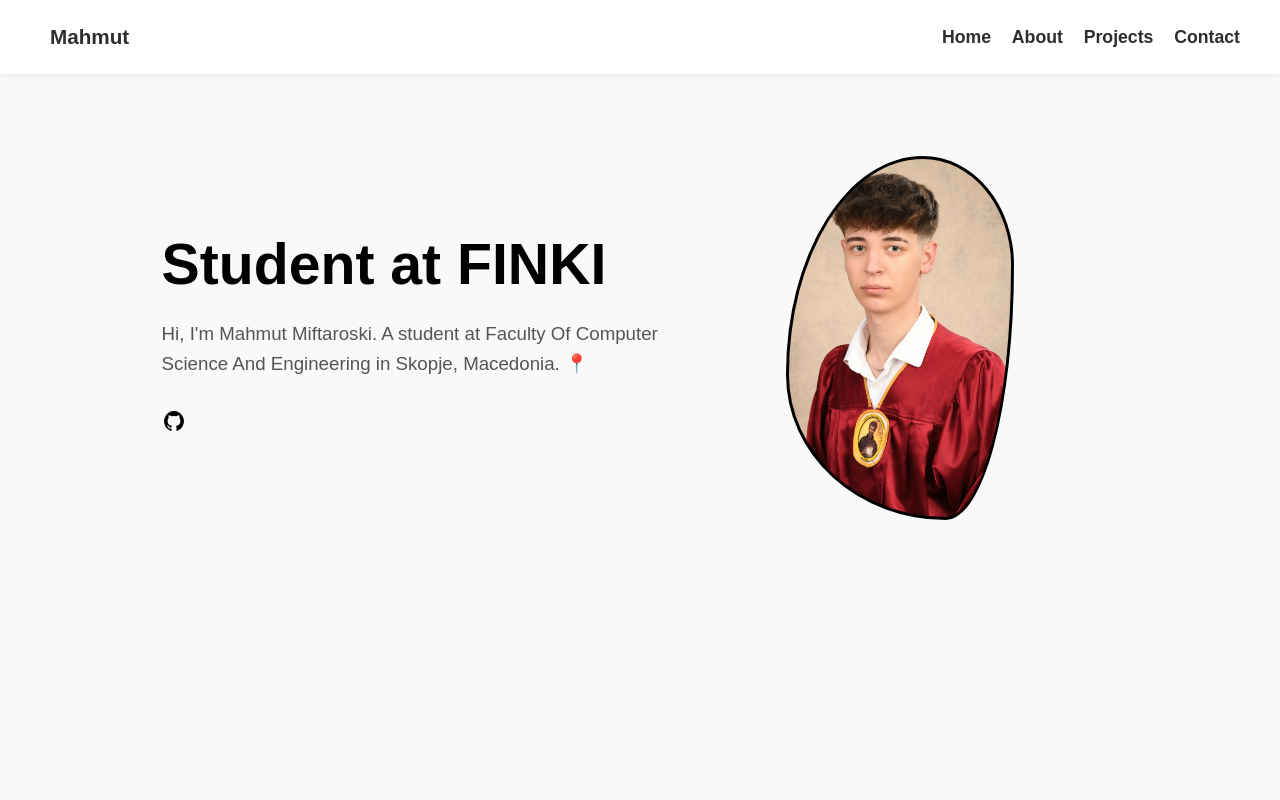
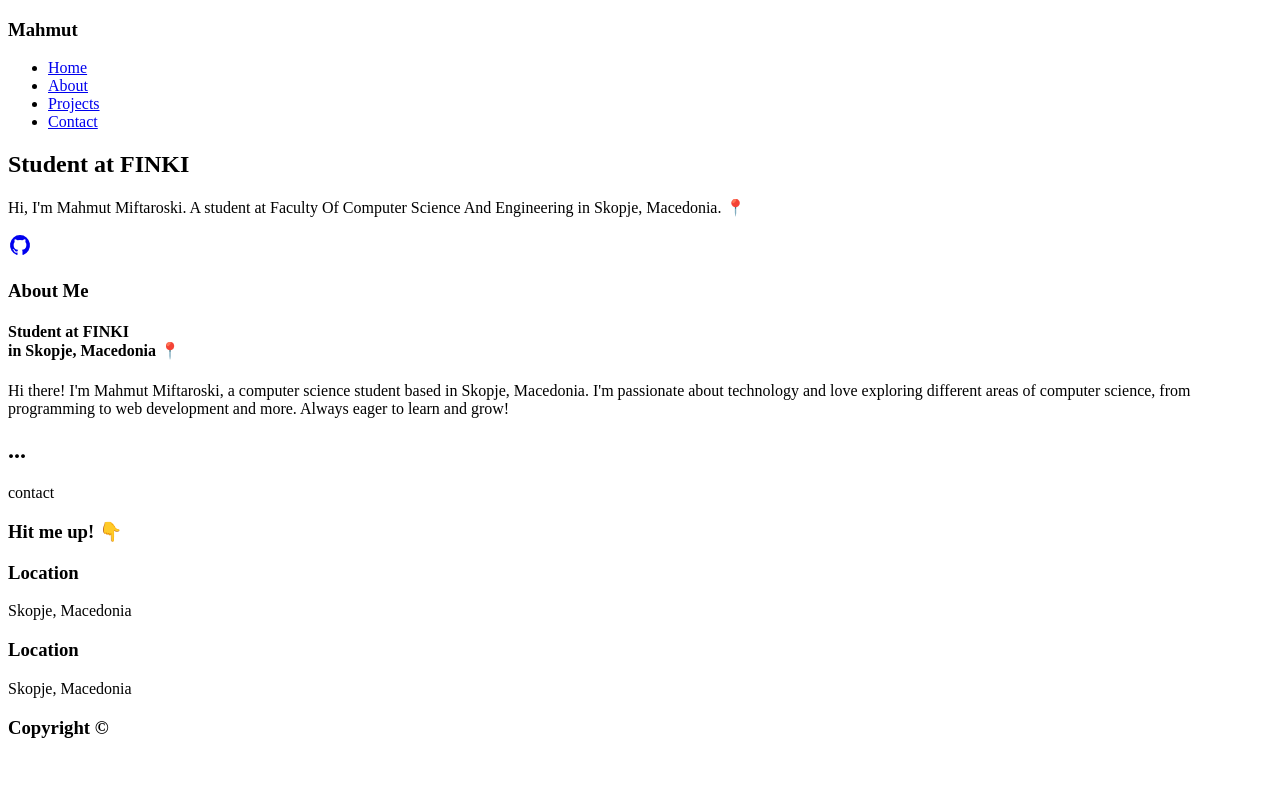
Before and after one commit to mahmutmft/232055, a plain HTML site: page index.html in a window 1280 px wide. Shown: the top 800 px of the page. Drawn offline with Linux system fonts and the light colour scheme.

Commit message:
| keyframes |

```diff
--- a/css/style.css
+++ b/css/style.css
@@ -1,215 +1,144 @@
-html {
-    font-size: 65%;
-}
+<!doctype html>
+<html lang="en">
+<head>
+    <meta charset="UTF-8">
+    <meta name="viewport"
+          content="width=device-width, user-scalable=no, initial-scale=1.0, maximum-scale=1.0, minimum-scale=1.0">
+    <meta http-equiv="X-UA-Compatible" content="ie=edge">
+    <link rel="shortcut icon" type="image/x-icon" href="images/logo.png"/>
+    <link rel="stylesheet" href="css/style.css">
+    <link rel="stylesheet" href="css/font.css">
+    <title>Mahmut Miftaroski</title>
+</head>
+<body>
+<!----------------------------------------------------->
+<!-TODO:Navigacija->
+<nav>
+    <h3 class="logoTxt">
+        Mahmut
+    </h3>
+    <ul>
+        <li>
+            <a href="#home">Home</a>
+        </li>
+        <li>
+            <a href="#about">About</a>
+        </li>
+        <li>
+            <a href="#projects">Projects</a>
+        </li>
+        <li>
+            <a href="#contact">Contact</a>
+        </li>
+    </ul>
+</nav>
+<!----------------------------------------------------->
+<!--TODO:Mobilna Navigacija-->
+<!----------------------------------------------------->
+<!--TODO:Main Sekcija-->
+<section id="home" class="hero">
+    <div class="container">
+        <div class="content">
+            <div class="hero-main">
+                <div class="hero-text">
+                    <h1>Student at FINKI</h1>
+                    <p>Hi, I'm Mahmut Miftaroski. A student at Faculty Of Computer Science And Engineering in Skopje,
+                        Macedonia. 📍</p>
+                    <span>
+                        <a href="https://github.com/mahmutmft" target="_blank">
+                    <svg class="w-6 h-6 text-gray-800 dark:text-white" aria-hidden="true"
+                         xmlns="http://www.w3.org/2000/svg" width="24" height="24" fill="currentColor"
+                         viewBox="0 0 24 24">
+                        <path fill-rule="evenodd"
+                              d="M12.006 2a9.847 9.847 0 0 0-6.484 2.44 10.32 10.32 0 0 0-3.393 6.17 10.48 10.48 0 0 0 1.317 6.955 10.045 10.045 0 0 0 5.4 4.418c.504.095.683-.223.683-.494 0-.245-.01-1.052-.014-1.908-2.78.62-3.366-1.21-3.366-1.21a2.711 2.711 0 0 0-1.11-1.5c-.907-.637.07-.621.07-.621.317.044.62.163.885.346.266.183.487.426.647.71.135.253.318.476.538.655a2.079 2.079 0 0 0 2.37.196c.045-.52.27-1.006.635-1.37-2.219-.259-4.554-1.138-4.554-5.07a4.022 4.022 0 0 1 1.031-2.75 3.77 3.77 0 0 1 .096-2.713s.839-.275 2.749 1.05a9.26 9.26 0 0 1 5.004 0c1.906-1.325 2.74-1.05 2.74-1.05.37.858.406 1.828.101 2.713a4.017 4.017 0 0 1 1.029 2.75c0 3.939-2.339 4.805-4.564 5.058a2.471 2.471 0 0 1 .679 1.897c0 1.372-.012 2.477-.012 2.814 0 .272.18.592.687.492a10.05 10.05 0 0 0 5.388-4.421 10.473 10.473 0 0 0 1.313-6.948 10.32 10.32 0 0 0-3.39-6.165A9.847 9.847 0 0 0 12.007 2Z"
+                              clip-rule="evenodd"/>
+                    </svg>
 
-* {
-    box-sizing: border-box;
-    margin: 0;
-    padding: 0;
-}
+                </a>
+                    </span>
+                </div>
+                <div class="hero-image">
+                </div>
+            </div>
+            <div class="skills">
+            </div>
+        </div>
+    </div>
+</section>
+<!----------------------------------------------------->
+<!-TODO:About Sekcija->
+<section class="about" id="about">
+    <div class="container">
+        <div class="about-content">
+            <div class="img-slider">
 
-body {
-    font-family: "Poppins", sans-serif;
-    font-weight: 500;
-    font-style: normal;
-}
+            </div>
+            <div class="text-slide">
+                <h3>About Me</h3>
+                <h4>
+                    Student at FINKI <br>
+                    in Skopje, Macedonia 📍
+                </h4>
+                <p>
+                    Hi there! I'm Mahmut Miftaroski, a computer science student based in Skopje, Macedonia. I'm
+                    passionate about technology and love exploring different areas of computer science,
+                    from programming to web development and more. Always eager to learn and grow!
+                </p>
+            </div>
+        </div>
+    </div>
+</section>
 
-nav {
-    display: flex;
-    font-size: 1.7rem;
-    height: auto;
-    justify-content: space-between;
-    padding: 25px 40px 25px 50px;
-    position: fixed;
-    top: 0;
-    left: 0;
-    width: 100%;
-    align-items: center;
-    box-shadow: 0 0 10px rgba(0, 0, 0, .09);
-    background-color: white;
-    z-index: 500;
-}
+<!----------------------------------------------------->
+<!--TODO:Project Sekcija-->
+<section id="projects" class="projects">
+    <div class="container">
+        <h2 class="new-projects">...</h2>
+    </div>
+</section>
+<!----------------------------------------------------->
+<!--TODO:Contact Sekcija-->
+<section id="contact" class="contact">
+    <div class="container">
+        <div class="content-content">
+            <div class="content-title">
+                <p>contact</p>
+                <h3>Hit me up! 👇</h3>
+            </div>
+            <div class="content-icons">
+                <div class="content-icon-box">
+                    <span></span>
+                    <div class="contact-info">
+                        <h3>Location</h3>
+                        <p>Skopje, Macedonia</p>
+                    </div>
+                </div>
+                <div class="content-icon-box">
+                    <span></span>
+                    <div class="contact-info">
+                        <h3>Location</h3>
+                        <p>Skopje, Macedonia</p>
+                    </div>
+                </div>
+            </div>
+        </div>
+    </div>
+</section>
+<!----------------------------------------------------->
+<!--TODO:Footer-->
+<footer>
+    <div class="container">
+        <div class="footerc">
+            <h3>Copyright &copy;</h3>
+            <div class="footerc-socials">
 
-nav .logoTxt {
-    color: rgba(45, 46, 50, 100%);
-    cursor: pointer;
-}
-
-nav ul {
-    display: flex;
-    gap: 2rem;
-    list-style: none;
-}
-
-nav ul a {
-    color: rgba(45, 46, 50, 100%);
-    font-weight: 600;
-    text-decoration: none;
-    transition: 0.3s;
-}
-
-nav ul a:hover {
-    color: blue;
-    font-size: 110%
-}
-
-nav .logoTxt:hover {
-    color: blue;
-    font-size: 130%;
-    transition: 0.5s;
-}
-.hero {
-    background-color: rgba(249, 249, 249, 100%);
-    display: flex;
-    flex-direction: column;
-    height: 100vh;
-    position: relative;
-    width: 100%;
-}
-
-.container {
-    margin: 0 auto;
-    max-width: 100rem;
-    padding: 0 4rem;
-}
-
-.content {
-    align-items: center;
-    display: flex;
-    gap: 10rem;
-    height: 65rem;
-    justify-content: center;
-    position: relative;
-}
-
-.hero-main {
-    align-items: center;
-    display: flex;
-    gap: 10rem;
-    justify-content: center;
-    position: relative;
-}
-
-.hero-text {
-    display: flex;
-    flex-direction: column;
-    max-width: 50rem;
-    position: relative;
-}
-
-.hero-text h1 {
-    color: black;
-    font-size: 5.5rem;
-    line-height: 1.2;
-    margin-bottom: 2rem;
-    margin-top: 2rem;
-}
-
-.hero-text p {
-    color: rgba(85, 85, 85, 100);
-    font-size: 1.8rem;
-    font-weight: 500;
-    line-height: 1.6;
-}
-
-.hero-text span {
-    cursor: pointer;
-    display: flex;
-    gap: 1.3rem;
-    margin: 2.5rem 0;
-}
-
-.hero-text span a {
-    transition: all 2s;
-    color: black;
-    font-size: 3rem;
-}
-
-.hero-image {
-    width: 35rem;
-    background-position: 50%;
-    background-repeat: no-repeat;
-    background-size: cover;
-    border: 3px solid black;
-    border-radius: 60% 40% 30% 70%/60% 30% 70% 40%;
-    height: 35rem;
-    position: relative;
-    transition: all 1s ease-in-out;
-    background-image: url(../images/GAZDATA.jpg);
-}
-
-.about {
-    background-color: white;
-    padding: 15rem 0;
-}
-
-.about-content {
-    align-items: center;
-    display: grid;
-    grid-template-columns: 1fr 1fr;
-    justify-content: center;
-}
-
-.text-slide {
-    padding-right: 1.5rem;
-}
-.text-slide h3{
-    color: blue;
-    font-size: 1.7rem;
-    font-weight: 700;
-    margin-bottom: 1rem;
-    text-transform: uppercase;
-}
-.text-slide h4{
-    color: black;
-    font-size: 2.5rem;
-    line-height: 1.4;
-    margin-bottom: 2rem;
-}
-.text-slide p{
-    color: grey;
-    font-family: "Roboto Thin", sans-serif;
-    font-size: 1.7rem;
-    font-weight: 500;
-    line-height: 1.5;
-    text-align: justify;
-}
-.projects{
-    background-color: white;
-    padding: 15rem 0;
-}
-.new-projects{
-    color: black;
-    font-size: 2.6rem;
-    text-align: center;
-}
-.contact{
-    background-color: white;
-    padding: 11rem;
-}
-.content-content{
-    display: flex;
-    flex-direction: column;
-}
-.content-title p{
-    color: blue;
-    font-size: 1.7rem;
-    font-weight: 700;
-    margin-bottom: 1rem;
-    text-transform: uppercase;
-}
-.content-title{
-    color: black;
-    font-size: 2.5rem;
-}
-.content-icons{
-    display: flex;
-    flex-wrap: wrap;
-    gap: 8rem;
-    margin-top: 6rem;
-}
-.content-icon-box{
-    align-items: center;
-    display: flex;
-    gap: 1.5rem;
-}
+            </div>
+        </div>
+    </div>
+</footer>
+<!----------------------------------------------------->
+<!----------------------------------------------------->
+<!--TODO:Mobile Responsive-->
+<!----------------------------------------------------->
+</body>
+</html>
```
